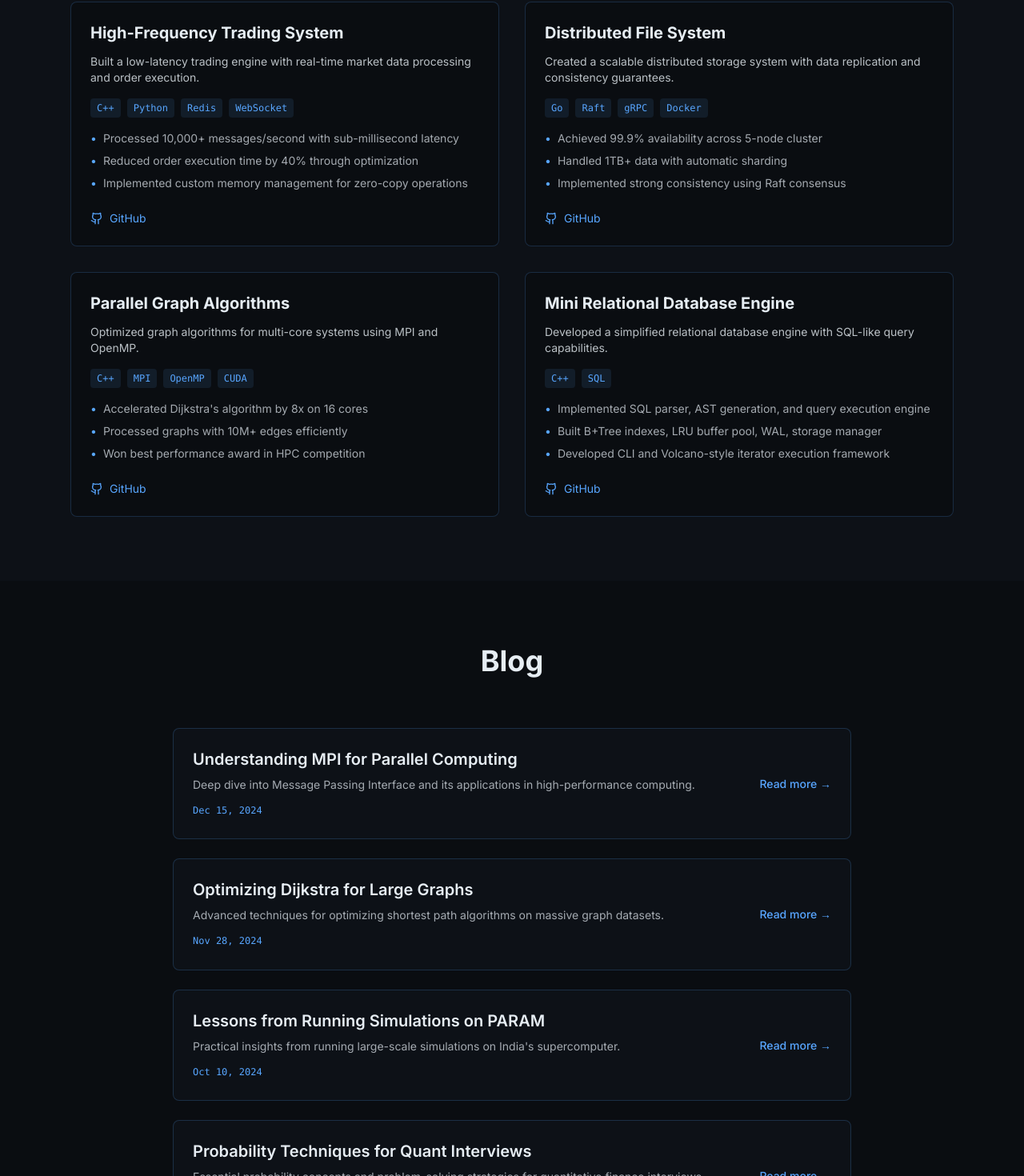
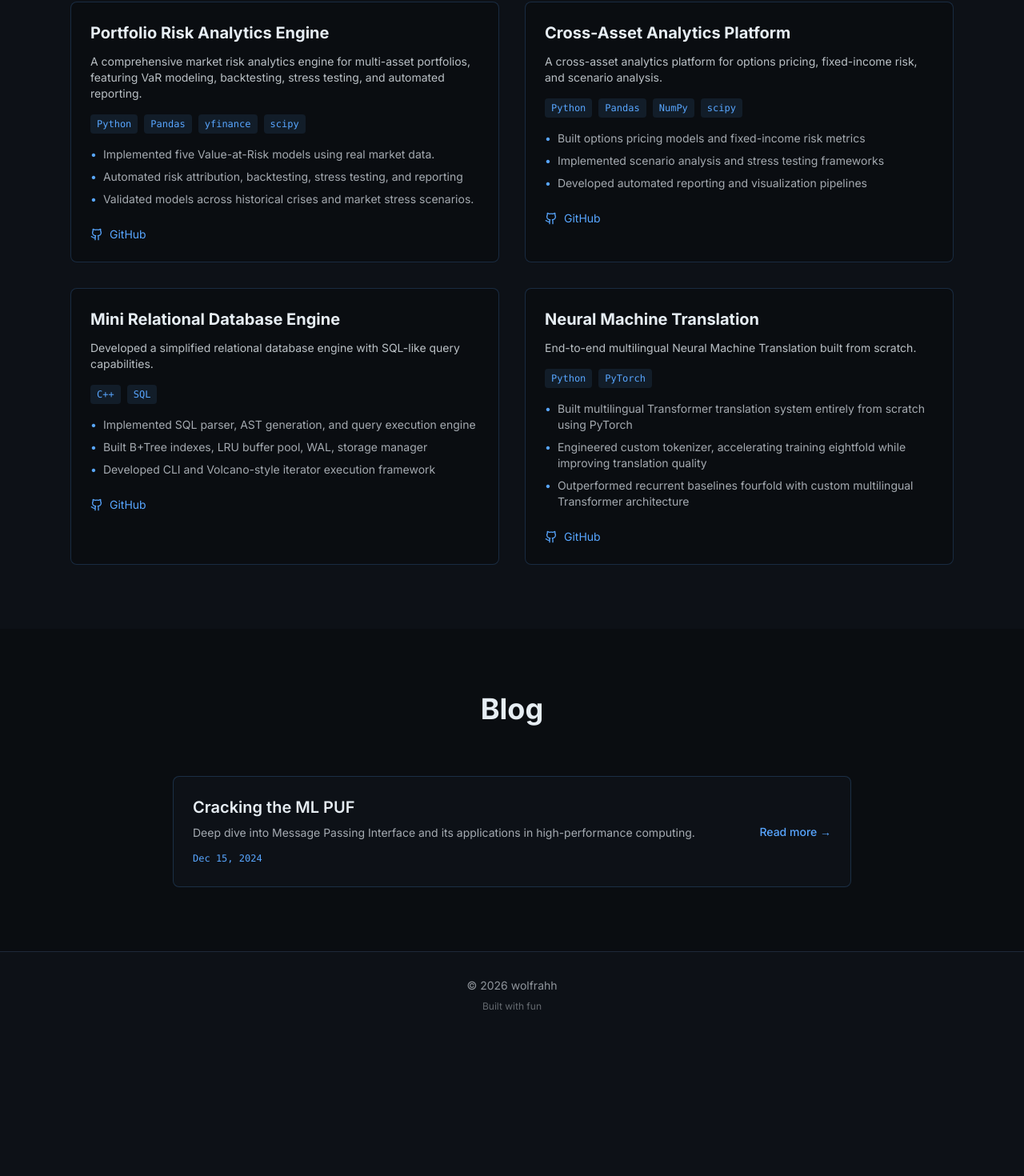
Before and after one commit to Electrobuzz/electrobuzz.github.io, a Next.js app: page / in a window 1280 px wide. Shown: the part 3082-4552 px from the top of the page at 80% size. After the commit the page ends 4380 px from the top, so only its background shows below. Built offline with nearby package versions, Linux system fonts and the light colour scheme.

Commit message:
edited projects

```diff
--- a/src/components/Blog.tsx
+++ b/src/components/Blog.tsx
@@ -6,41 +6,42 @@ const Blog = () => {
   const { ref, isVisible } = useIntersectionObserver(0.1);
   const blogPosts = [
     {
-      title: 'Understanding MPI for Parallel Computing',
+      title: 'Cracking the ML PUF',
       date: '2024-12-15',
       description: 'Deep dive into Message Passing Interface and its applications in high-performance computing.',
       link: '#'
-    },
-    {
-      title: 'Optimizing Dijkstra for Large Graphs',
-      date: '2024-11-28',
-      description: 'Advanced techniques for optimizing shortest path algorithms on massive graph datasets.',
-      link: '#'
-    },
-    {
-      title: 'Lessons from Running Simulations on PARAM',
-      date: '2024-10-10',
-      description: 'Practical insights from running large-scale simulations on India\'s supercomputer.',
-      link: '#'
-    },
-    {
-      title: 'Probability Techniques for Quant Interviews',
-      date: '2024-09-22',
-      description: 'Essential probability concepts and problem-solving strategies for quantitative finance interviews.',
-      link: '#'
-    },
-    {
-      title: 'Low-Latency Systems Design Patterns',
-      date: '2024-08-15',
-      description: 'Design patterns and architectural principles for building ultra-low latency applications.',
-      link: '#'
-    },
-    {
-      title: 'Memory Management in C++ for HPC',
-      date: '2024-07-30',
-      description: 'Advanced memory management techniques for high-performance C++ applications.',
-      link: '#'
     }
+    ,
+    // {
+    //   title: 'Optimizing Dijkstra for Large Graphs',
+    //   date: '2024-11-28',
+    //   description: 'Advanced techniques for optimizing shortest path algorithms on massive graph datasets.',
+    //   link: '#'
+    // },
+    // {
+    //   title: 'Lessons from Running Simulations on PARAM',
+    //   date: '2024-10-10',
+    //   description: 'Practical insights from running large-scale simulations on India\'s supercomputer.',
+    //   link: '#'
+    // },
+    // {
+    //   title: 'Probability Techniques for Quant Interviews',
+    //   date: '2024-09-22',
+    //   description: 'Essential probability concepts and problem-solving strategies for quantitative finance interviews.',
+    //   link: '#'
+    // },
+    // {
+    //   title: 'Low-Latency Systems Design Patterns',
+    //   date: '2024-08-15',
+    //   description: 'Design patterns and architectural principles for building ultra-low latency applications.',
+    //   link: '#'
+    // },
+    // {
+    //   title: 'Memory Management in C++ for HPC',
+    //   date: '2024-07-30',
+    //   description: 'Advanced memory management techniques for high-performance C++ applications.',
+    //   link: '#'
+    // }
   ];
 
   const formatDate = (dateString: string) => {
--- a/src/components/Projects.tsx
+++ b/src/components/Projects.tsx
@@ -7,39 +7,27 @@ const Projects = () => {
   const { ref, isVisible } = useIntersectionObserver(0.1);
   const projects = [
     {
-      title: 'High-Frequency Trading System',
-      description: 'Built a low-latency trading engine with real-time market data processing and order execution.',
-      tech: ['C++', 'Python', 'Redis', 'WebSocket'],
+      title: 'Portfolio Risk Analytics Engine',
+      description: 'A comprehensive market risk analytics engine for multi-asset portfolios, featuring VaR modeling, backtesting, stress testing, and automated reporting.',
+      tech: ['Python', 'Pandas', 'yfinance', 'scipy'],
       bullets: [
-        'Processed 10,000+ messages/second with sub-millisecond latency',
-        'Reduced order execution time by 40% through optimization',
-        'Implemented custom memory management for zero-copy operations'
+        'Implemented five Value-at-Risk models using real market data.',
+        'Automated risk attribution, backtesting, stress testing, and reporting',
+        'Validated models across historical crises and market stress scenarios.'
       ],
-      github: 'https://github.com/wolfrahh/trading-system',
+      github: 'https://github.com/Electrobuzz/Portfolio-Risk-Analytics-Engine',
       demo: null
     },
     {
-      title: 'Distributed File System',
-      description: 'Created a scalable distributed storage system with data replication and consistency guarantees.',
-      tech: ['Go', 'Raft', 'gRPC', 'Docker'],
+      title: 'Cross-Asset Analytics Platform',
+      description: 'A cross-asset analytics platform for options pricing, fixed-income risk, and scenario analysis.',
+      tech: ['Python', 'Pandas', 'NumPy', 'scipy'],
       bullets: [
-        'Achieved 99.9% availability across 5-node cluster',
-        'Handled 1TB+ data with automatic sharding',
-        'Implemented strong consistency using Raft consensus'
+        'Built options pricing models and fixed-income risk metrics',
+        'Implemented scenario analysis and stress testing frameworks',
+        'Developed automated reporting and visualization pipelines'
       ],
-      github: 'https://github.com/wolfrahh/distributed-fs',
-      demo: null
-    },
-    {
-      title: 'Parallel Graph Algorithms',
-      description: 'Optimized graph algorithms for multi-core systems using MPI and OpenMP.',
-      tech: ['C++', 'MPI', 'OpenMP', 'CUDA'],
-      bullets: [
-        'Accelerated Dijkstra\'s algorithm by 8x on 16 cores',
-        'Processed graphs with 10M+ edges efficiently',
-        'Won best performance award in HPC competition'
-      ],
-      github: 'https://github.com/wolfrahh/parallel-graphs',
+      github: 'https://github.com/Electrobuzz/greeks_dashboard',
       demo: null
     },
     {
@@ -52,6 +40,18 @@ const Projects = () => {
         'Developed CLI and Volcano-style iterator execution framework'
       ],
       github: 'https://github.com/Electrobuzz/CS315',
+      demo: null
+    },
+    {
+      title: 'Neural Machine Translation',
+      description: 'End-to-end multilingual Neural Machine Translation built from scratch.',
+      tech: ['Python', 'PyTorch'],
+      bullets: [
+        'Built multilingual Transformer translation system entirely from scratch using PyTorch',
+        'Engineered custom tokenizer, accelerating training eightfold while improving translation quality',
+        'Outperformed recurrent baselines fourfold with custom multilingual Transformer architecture'
+      ],
+      github: 'https://github.com/Electrobuzz/Neural-Machine-Translator-CS779',
       demo: null
     }
   ];
```
